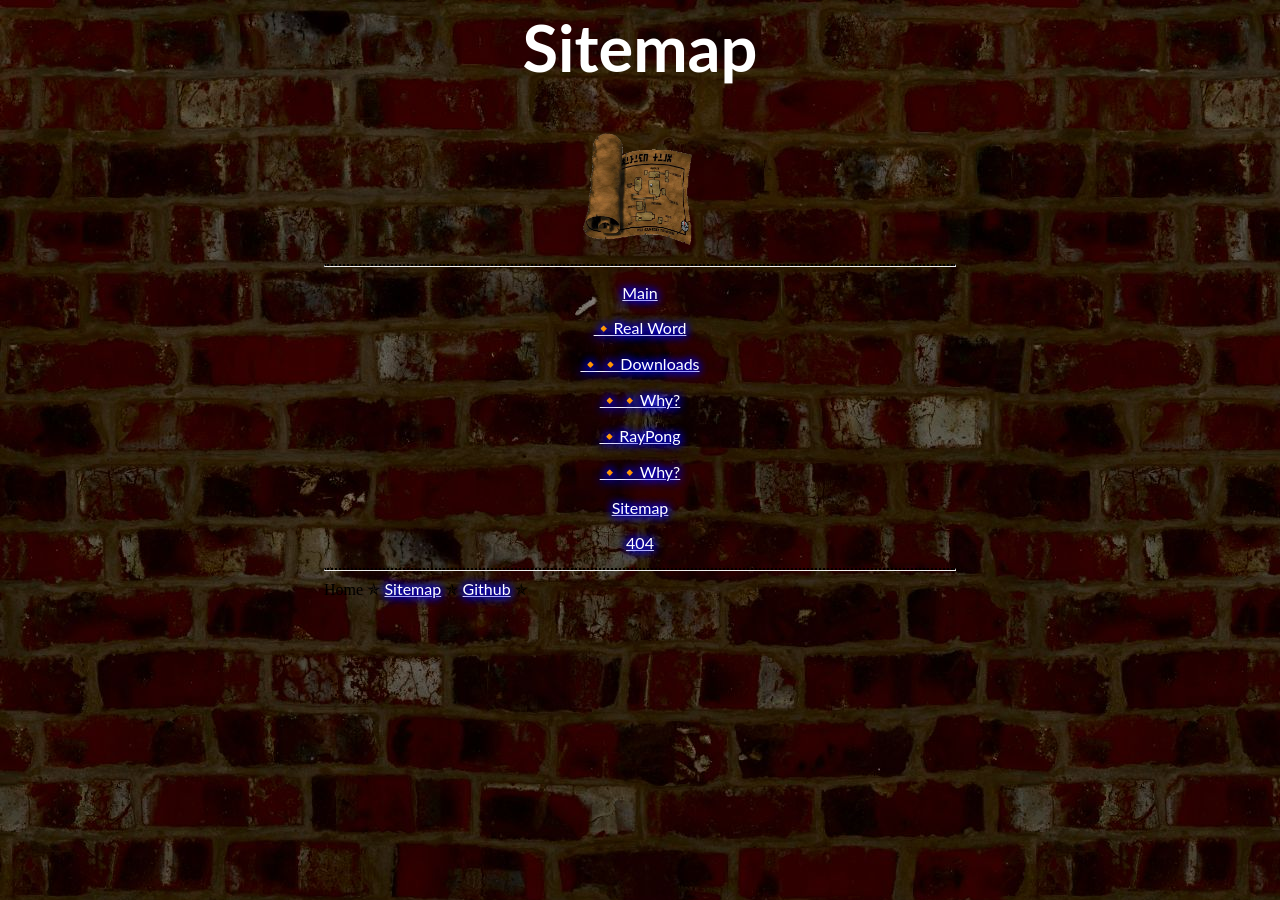
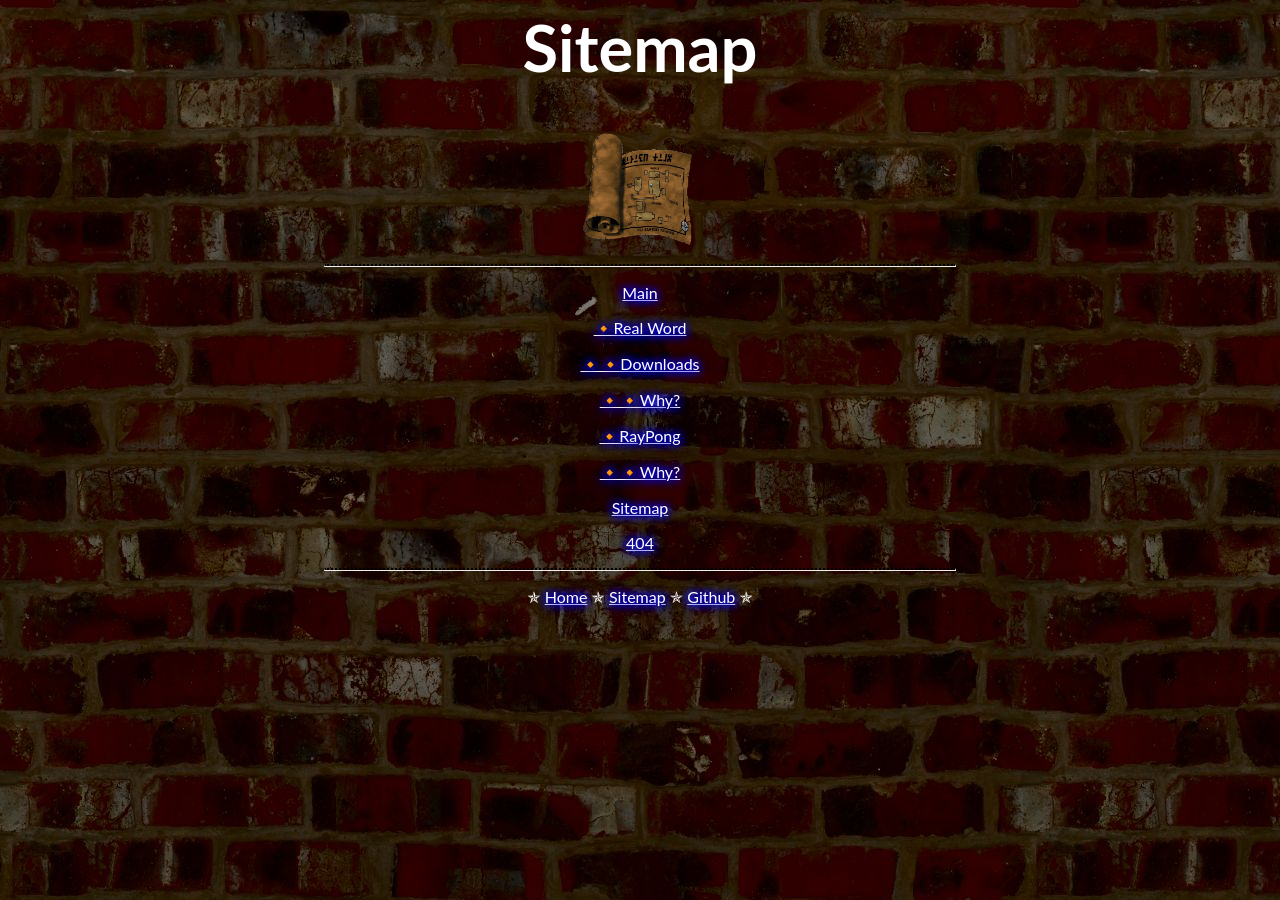
Before and after one commit to RayTheNoob/website, a Jekyll site: the page built from sitemap.md, in a window 1280 px wide. Built offline with Jekyll 4.4.1, drawn with Linux system fonts in a browser that asks for light colours.

Commit message:
Update page.html

```diff
--- a/_layouts/page.html
+++ b/_layouts/page.html
@@ -71,9 +71,7 @@ layout: page
     </div>
 
   <hr />
-  <div id="foot>
     <footer>
       <p> ✯ <a href="https://raythenoob.github.io/website/">Home</a> ✯ <a href="https://raythenoob.github.io/website/sitemap">Sitemap</a> ✯ <a href="https://github.com/RayTheNoob">Github</a> ✯ </p>
     </footer>
-  </div>
 </div>
```
